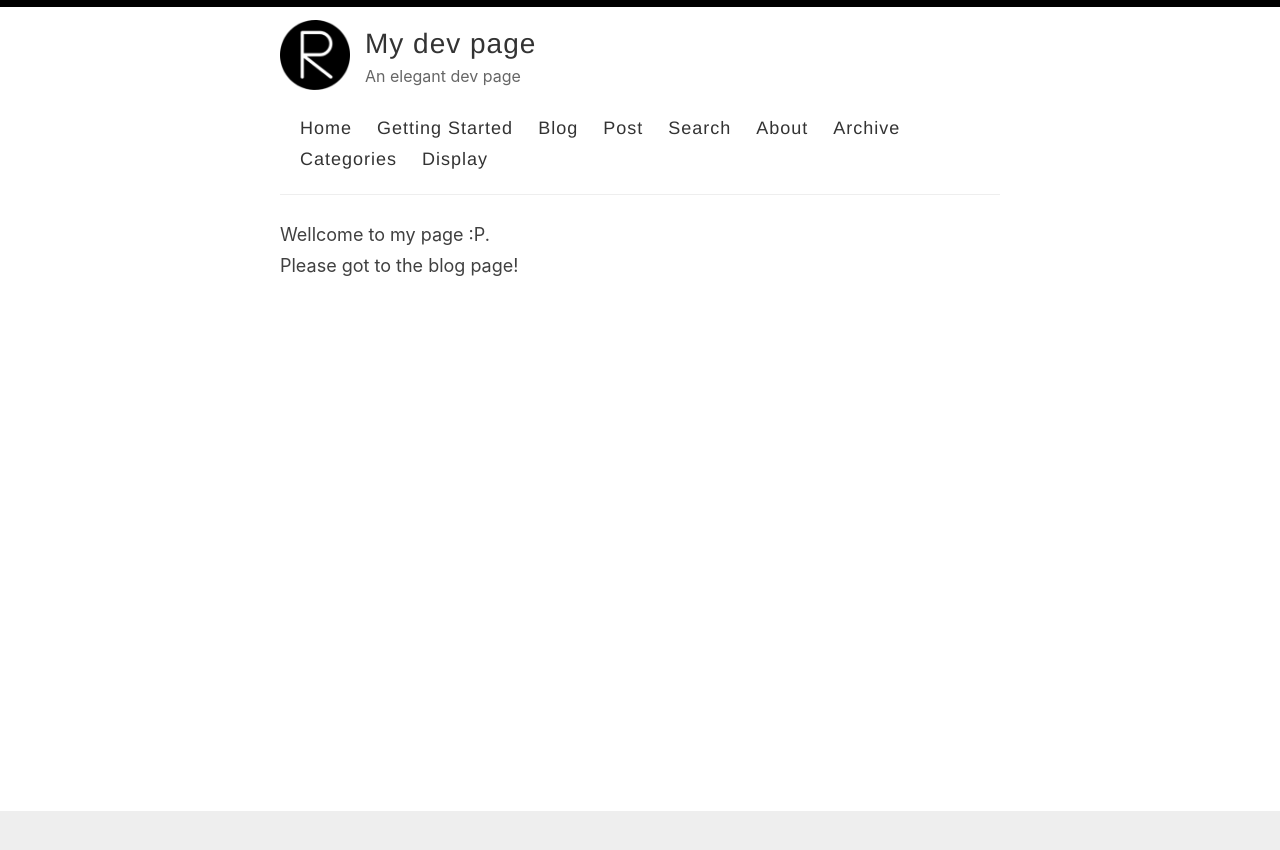
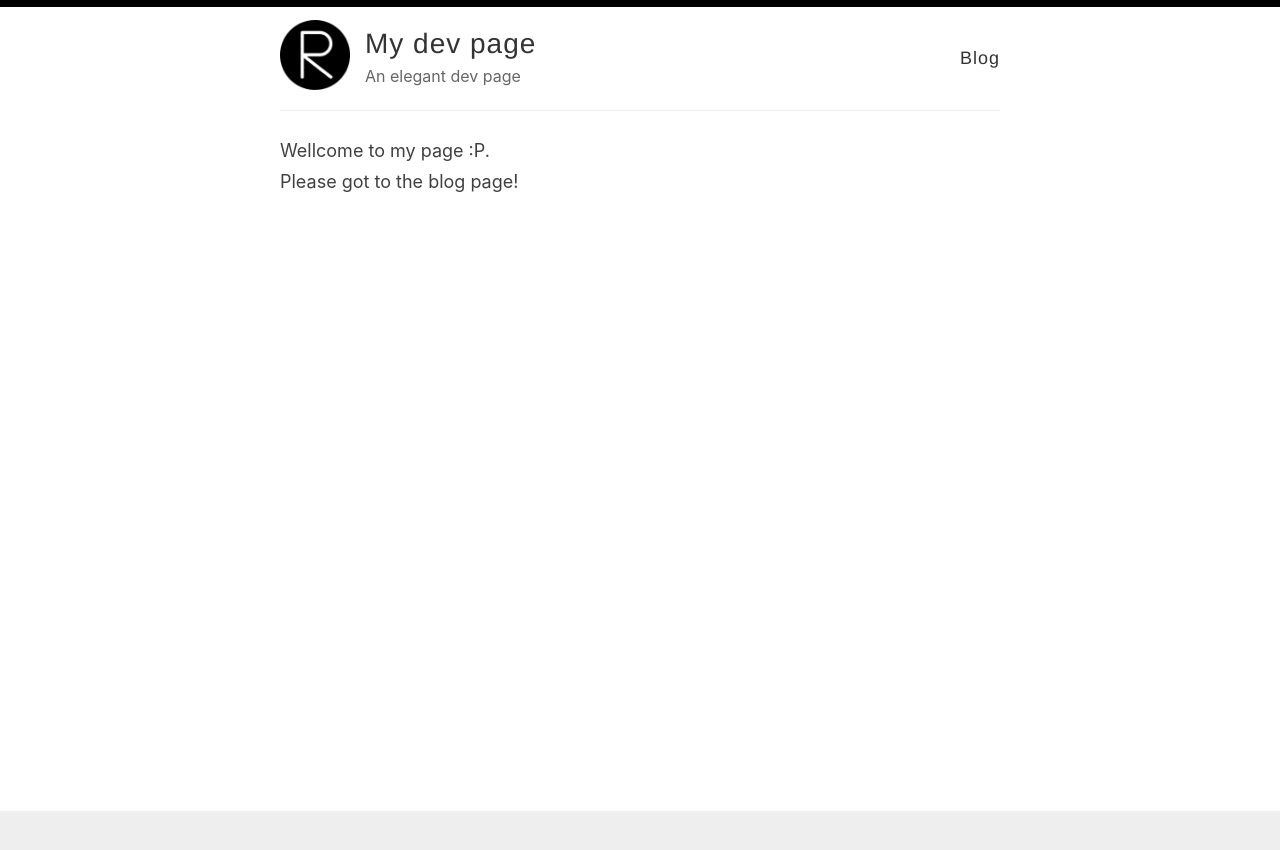
Before and after one commit to swagar/wrong-page1-link, a Jekyll site: the page built from index.html, in a window 1280 px wide. Shown: the top 850 px of the page. Built offline with Jekyll 4.4.1, drawn with Linux system fonts in a browser that asks for light colours.

Commit message:
initial commit

```diff
--- a/_layouts/default.html
+++ b/_layouts/default.html
@@ -28,15 +28,7 @@
             </div>
 
             <nav>
-              <a href="{{ site.baseurl }}/">Home</a>
-              <a href="{{ site.baseurl }}/getting-started">Getting Started</a>
               <a href="{{ site.baseurl }}/blog">Blog</a>
-              <a href="{{ site.baseurl }}/post">Post</a>
-              <a href="{{ site.baseurl }}/search">Search</a>
-              <a href="{{ site.baseurl }}/about">About</a>
-              <a href="{{ site.baseurl }}/archive">Archive</a>
-              <a href="{{ site.baseurl }}/categories">Categories</a>
-              <a href="{{ site.baseurl }}/display">Display</a>
             </nav>
           </header>
         </div>
--- a/blog/index.html
+++ b/blog/index.html
@@ -34,6 +34,7 @@ title: Blog
 		{% if page == paginator.page %}
 		<em>{{ page }}</em>
 		{% elsif page == 1 %}
+		<a href="{{ '/' | relative_url }}">{{ page }}</a>
 		<a href="{{ site.paginate_path | relative_url | replace: 'page:num/', '' }}">{{ page }}</a>
 		{% else %}
 		<a href="{{ site.paginate_path | relative_url | replace: ':num', page }}">{{ page }}</a>
```
Also changed, not shown: other parts of blog/index.html (+1 -1 lines).
